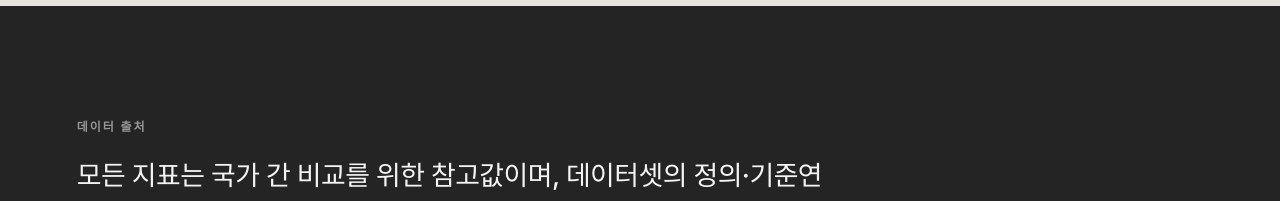
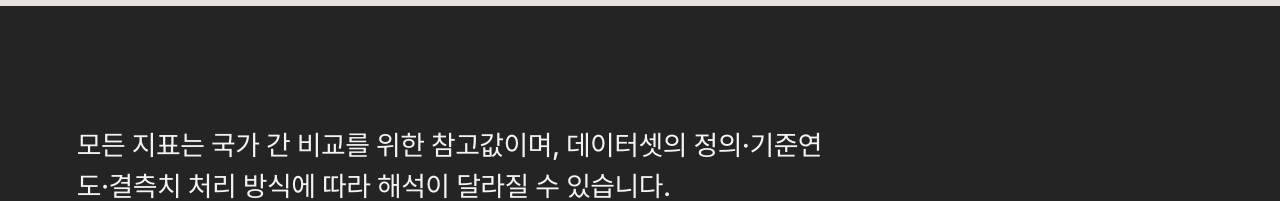
Before and after one commit to dabinciii/global_migration, a plain HTML site: page index.html in a window 1280 px wide. Shown: the part 6420-6621 px from the top of the page. Drawn offline with nearby package versions, Linux system fonts and the light colour scheme; no server answers; a web font is replaced by a local one.

Commit message:
Update index.html
footer label removed

```diff
--- a/index.html
+++ b/index.html
@@ -1188,7 +1188,6 @@ section.map-section,section.parallel-section,section.reason-section,section.inou
 
     <footer class="site-footer" id="sources">
       <div class="site-footer__head">
-        <p class="eyebrow">데이터 출처</p>
         <p class="site-footer__note">모든 지표는 국가 간 비교를 위한 참고값이며, 데이터셋의 정의·기준연도·결측치 처리 방식에 따라 해석이 달라질 수 있습니다.</p>
       </div>
       <div class="source-grid">
```
